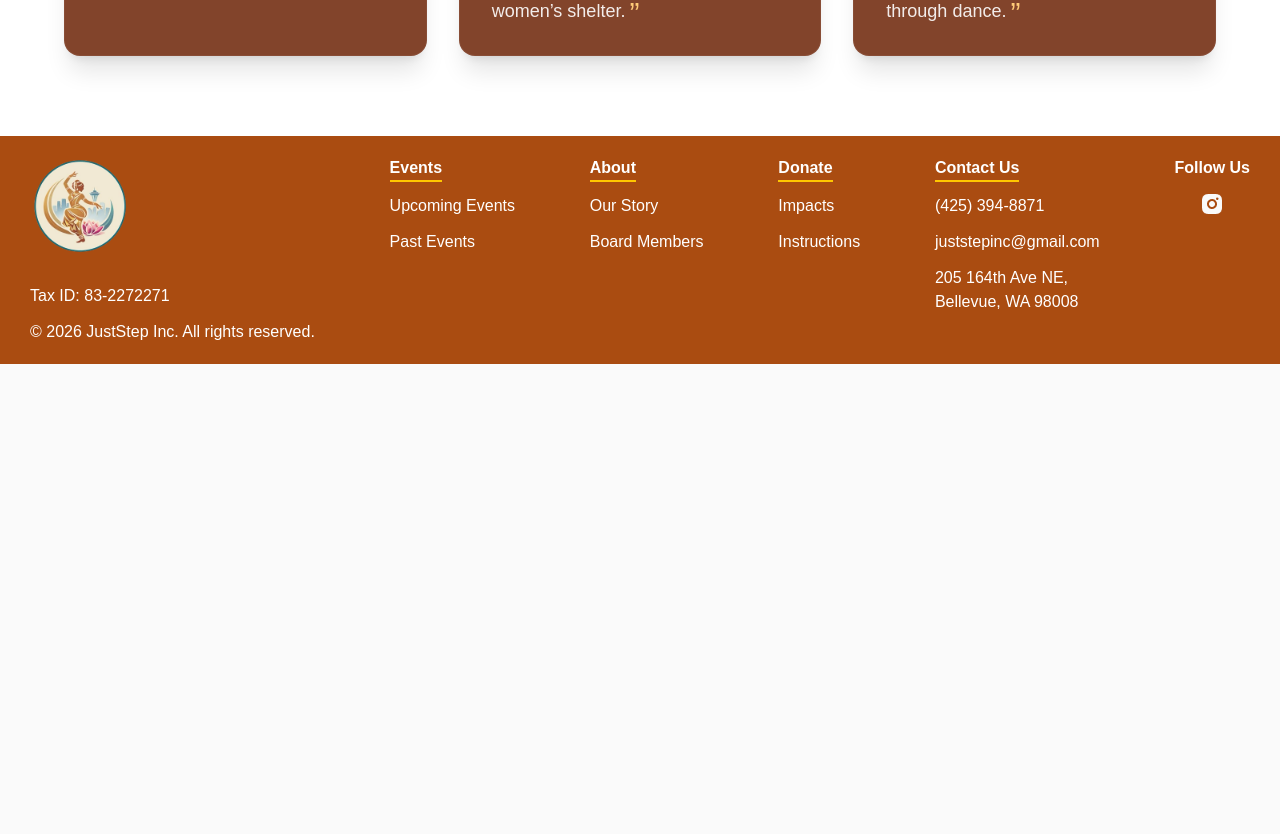
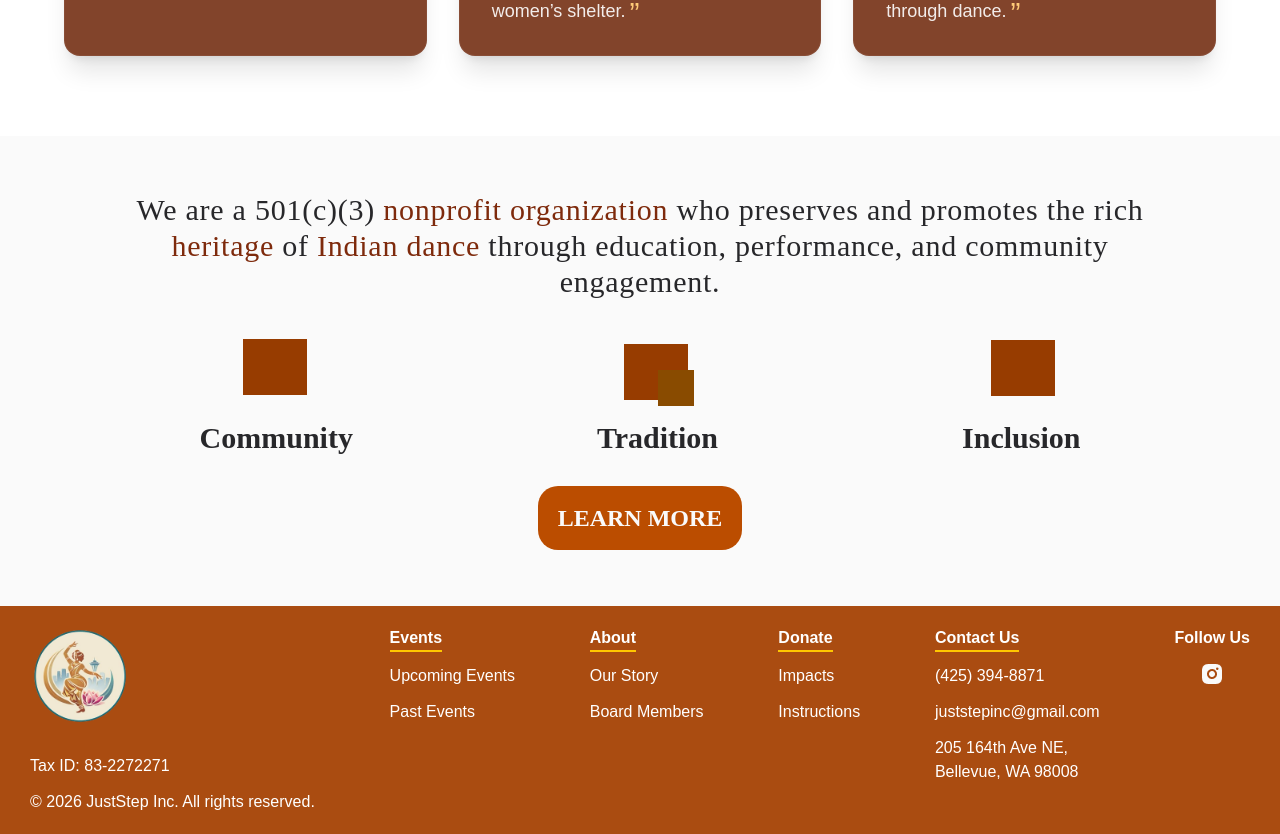
Before and after one commit to webimpactuw/just-step, a Next.js app: page / in a window 1280 px wide. Shown: the part 1180-2014 px from the top of the page. Before the commit the page ends 1544 px from the top, so only its background shows below. Built offline with nearby package versions, Linux system fonts and the light colour scheme; a web font is replaced by a local one.

Commit message:
feat: Implement Mission component

```diff
--- a/app/page.js
+++ b/app/page.js
@@ -1,5 +1,6 @@
 import Hero from "./components/Hero";
 import EventCarousel from "./components/events/EventCarousel";
+import Mission from "./components/Mission";
 import Testimonial from "./components/Testimonial";
 
 export default function Home() {
@@ -38,6 +39,7 @@ export default function Home() {
       <Hero />
        <EventCarousel events={events} />
       <Testimonial />
+      <Mission />
     </main>
   );
 }
```
